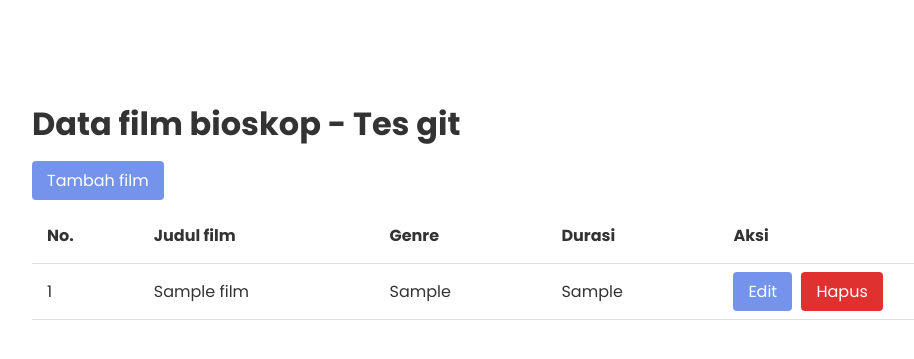
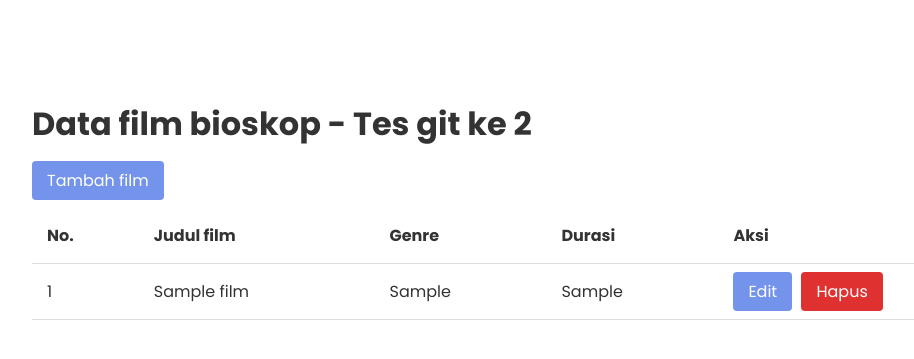
Before and after one commit to athaapp/CRUD_Bioskop, a PHP site: page / in a window 1280 px wide. Shown: the top 359 px of the page, without its empty margins (96-1010 px from the left). Run offline with PHP 8.4, Linux system fonts and the light colour scheme; tables that the repository leaves empty or names only in its code hold one stand-in row (values such as "Sample post").

Commit message:
Tes git - vs code (2)

```diff
--- a/index.php
+++ b/index.php
@@ -18,7 +18,7 @@ $query = mysqli_query($koneksi, "SELECT * FROM film");
 <body>
 
    <div class ="container">
-      <h1>Data film bioskop - Tes git</h1>
+      <h1>Data film bioskop - Tes git ke 2</h1>
       <a href ="add.php">Tambah film</a>
 
       <table>
```
